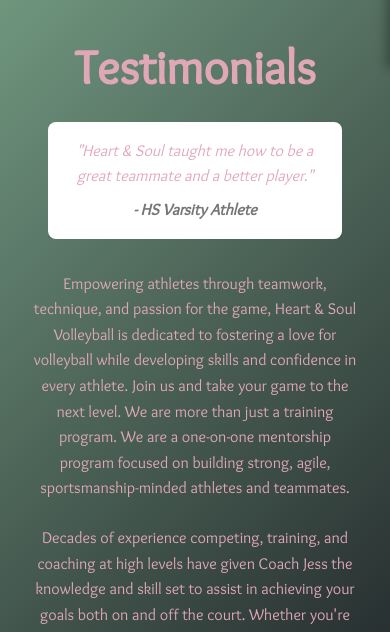
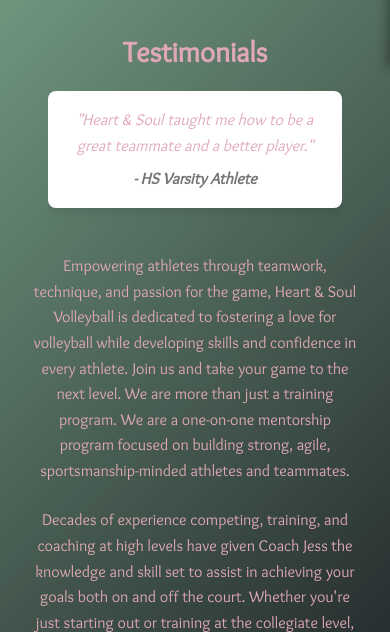
Before and after one commit to matthewelijahlogan/HeartSoulVolleyball, a plain HTML site: page index.html in a window 390 px wide. Shown: the part 202-834 px from the top of the page. Drawn offline with Linux system fonts and the light colour scheme.

Commit message:
Transition on carousel fix

```diff
--- a/css/index.css
+++ b/css/index.css
@@ -31,7 +31,6 @@
   width: 65vw;
   max-width: 600px;
   min-width: 150px;
-  height: auto;
   margin: 0 auto;
 }
 
@@ -86,20 +85,30 @@
   max-width: 600px;
   margin: 0 auto;
   overflow: hidden;
+  min-height: 130px; /* optional: reserve vertical space to avoid jumping */
 }
 
 .carousel-slide {
-  display: none;
-  transition: opacity 0.5s ease-in-out;
+  opacity: 0;
+  visibility: hidden;
+  position: absolute;
+  top: 0;
+  left: 0;
+  width: 100%;
+  transition: opacity 0.8s ease-in-out, visibility 0.8s ease-in-out;
   font-style: italic;
   padding: 1rem;
   background: white;
   border-radius: 8px;
   box-shadow: 0 4px 10px rgba(0, 0, 0, 0.1);
+  pointer-events: none; /* prevent interaction on hidden slides */
 }
 
 .carousel-slide.active {
-  display: block;
+  opacity: 1;
+  visibility: visible;
+  position: relative;
+  pointer-events: auto;
 }
 
 .carousel-slide span {
@@ -126,7 +135,7 @@
   }
 
   .testimonial-carousel h2 {
-    font-size: 3rem;
+    font-size: 1.8rem;
   }
 }
 
```
